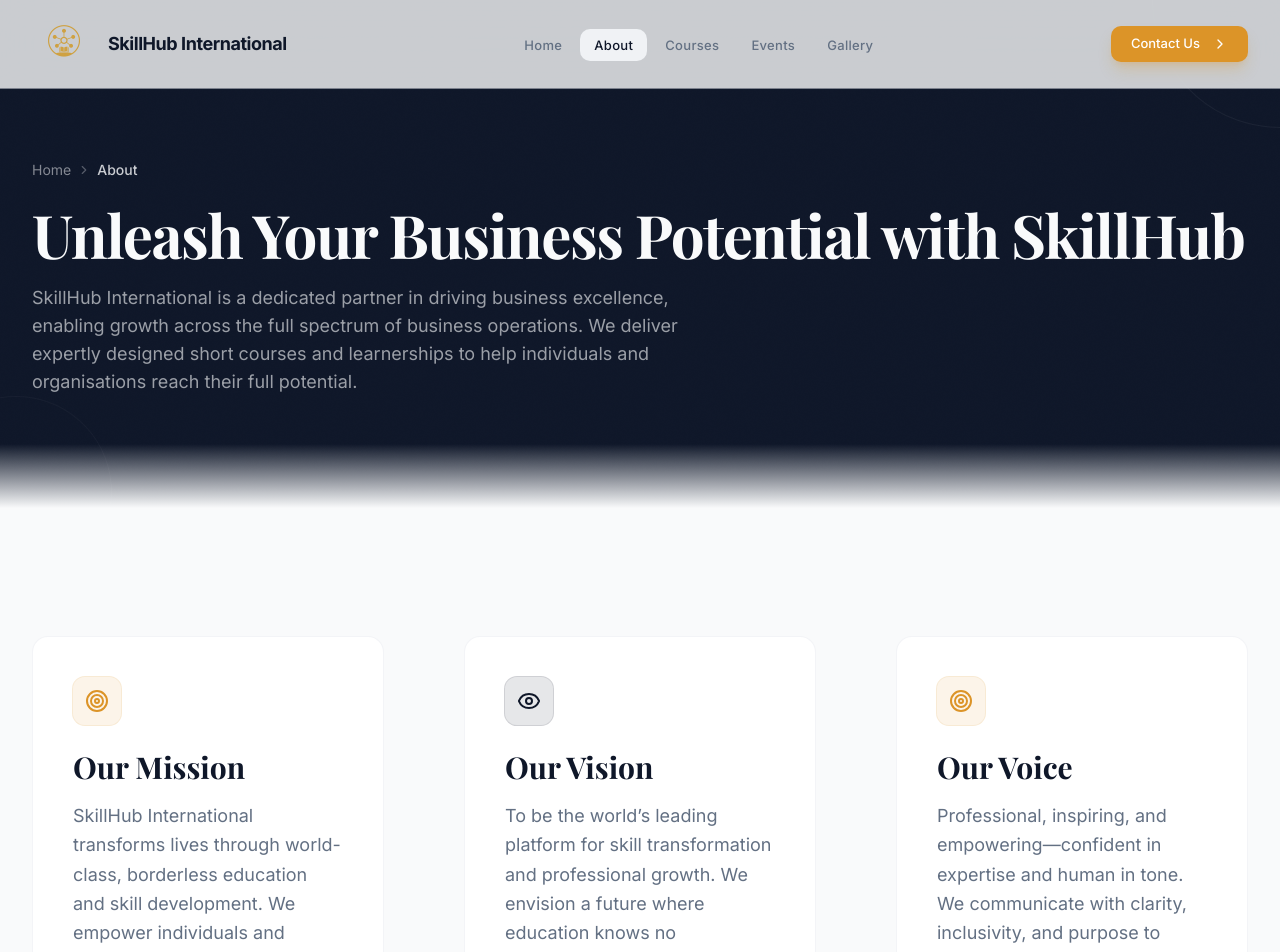
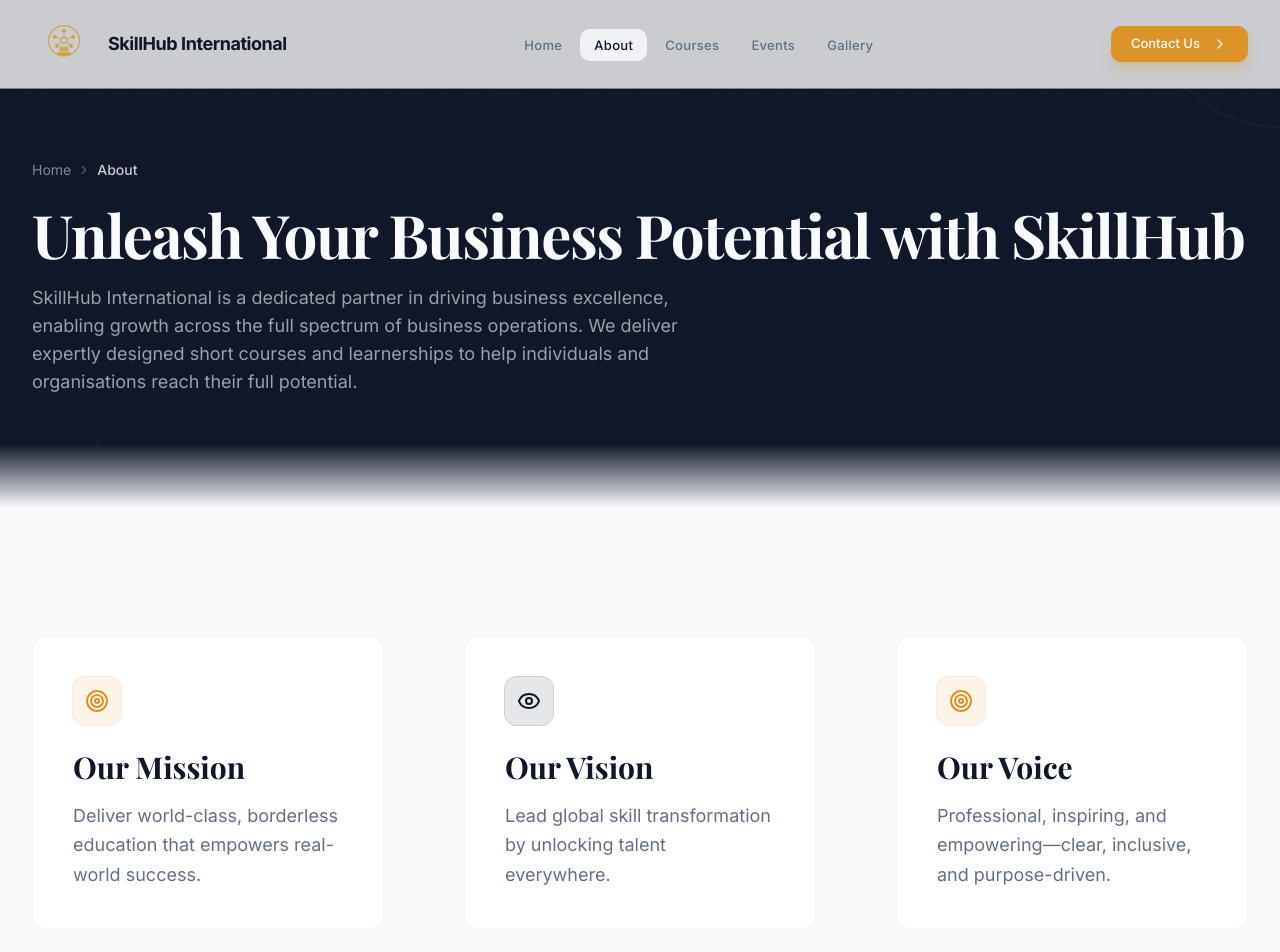
Before and after one commit to ftcaleb/skillhub-page-uo, a Next.js app: page /about in a window 1280 px wide. Shown: the top 952 px of the page. Built offline with nearby package versions, Linux system fonts and the light colour scheme; a web font is replaced by a local one.

Commit message:
updated about-content

```diff
--- a/components/about-content.tsx
+++ b/components/about-content.tsx
@@ -32,9 +32,7 @@ function MissionVisionVoice() {
                   Our Mission
                 </h3>
                 <p className="mt-4 text-base leading-relaxed text-muted-foreground lg:text-lg lg:leading-relaxed">
-                  SkillHub International transforms lives through world-class, borderless education
-                  and skill development. We empower individuals and organisations with accessible,
-                  high-impact learning that creates real-world opportunity.
+                  Deliver world-class, borderless education that empowers real-world success.
                 </p>
               </div>
             </div>
@@ -52,8 +50,7 @@ function MissionVisionVoice() {
                   Our Vision
                 </h3>
                 <p className="mt-4 text-base leading-relaxed text-muted-foreground lg:text-lg lg:leading-relaxed">
-                  To be the world’s leading platform for skill transformation and professional growth.
-                  We envision a future where education knows no boundaries and talent thrives everywhere.
+                  Lead global skill transformation by unlocking talent everywhere.
                 </p>
               </div>
             </div>
@@ -71,9 +68,7 @@ function MissionVisionVoice() {
                   Our Voice
                 </h3>
                 <p className="mt-4 text-base leading-relaxed text-muted-foreground lg:text-lg lg:leading-relaxed">
-                  Professional, inspiring, and empowering—confident in expertise and human in tone.
-                  We communicate with clarity, inclusivity, and purpose to motivate learners at every
-                  stage.
+                  Professional, inspiring, and empowering—clear, inclusive, and purpose-driven.
                 </p>
               </div>
             </div>
```
